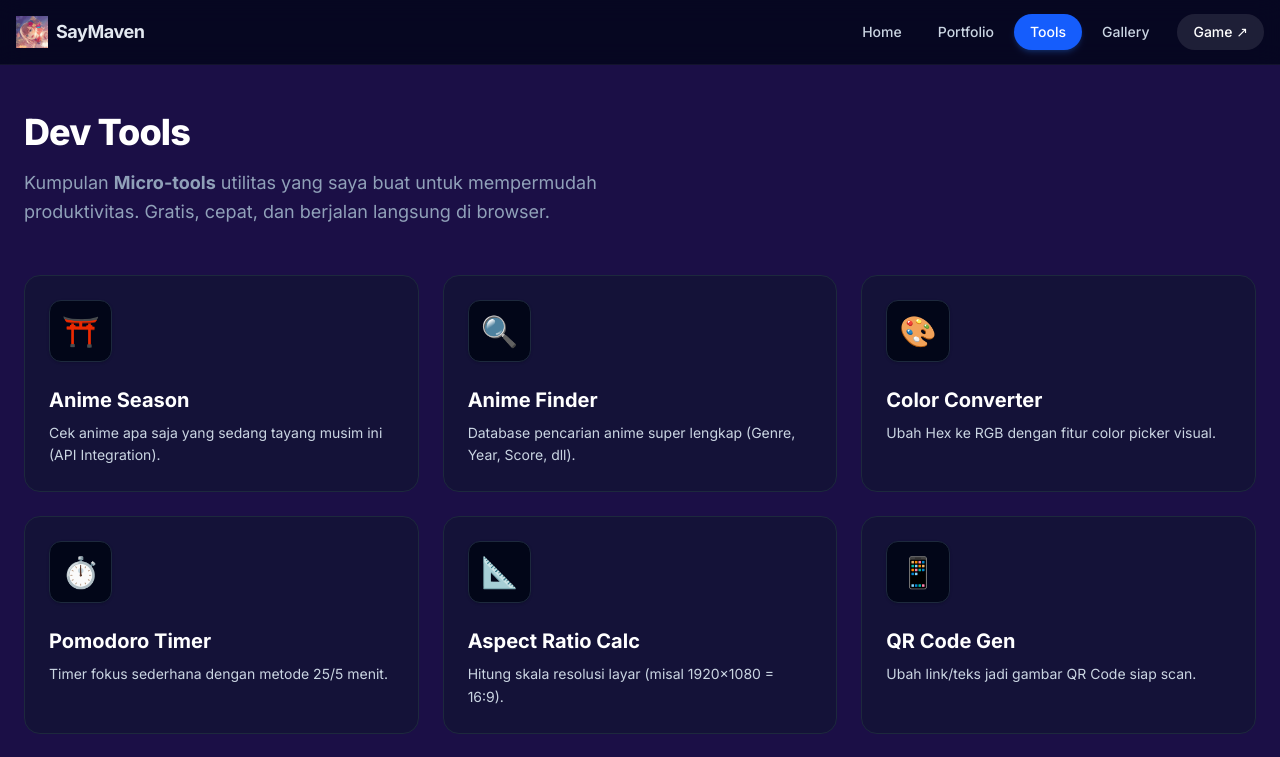
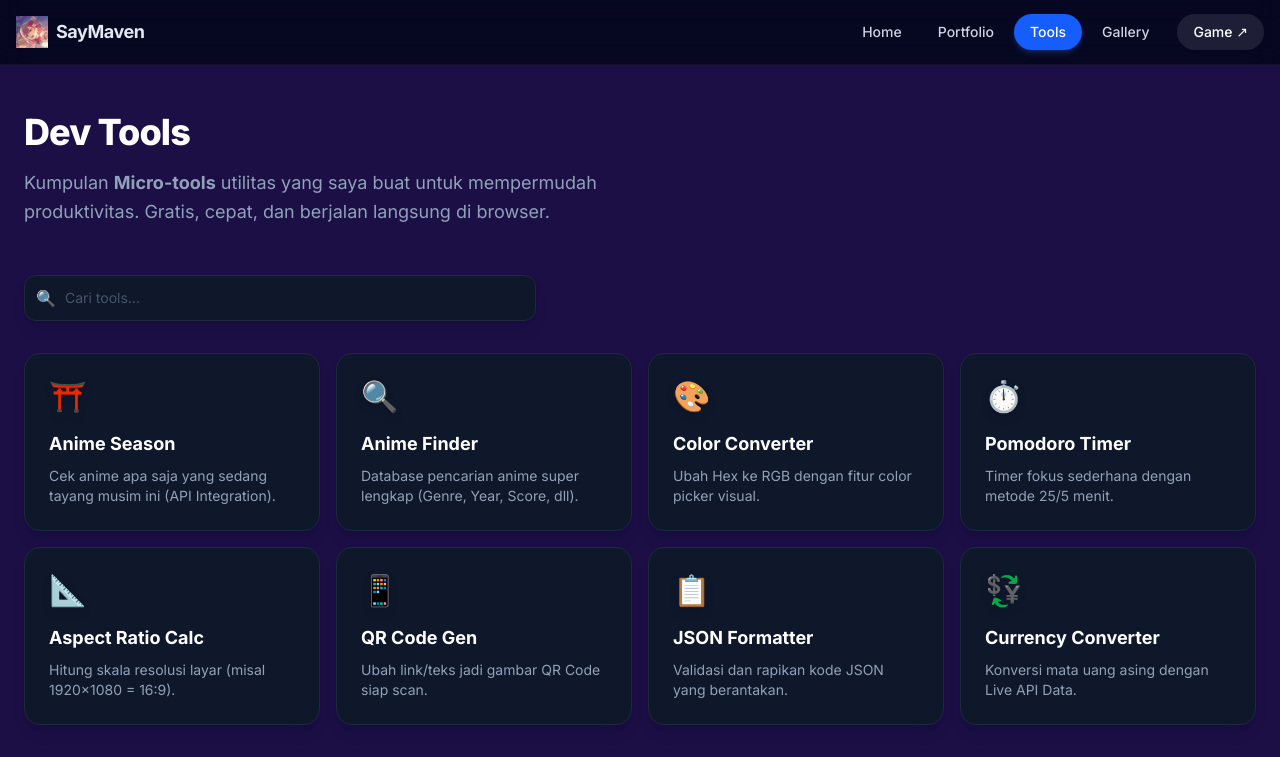
Before and after one commit to SayMaven/prt-web, a Next.js app: page /tools in a window 1280 px wide. Shown: the top 757 px of the page. Built offline with nearby package versions, Linux system fonts and the light colour scheme.

Commit message:
adding a search option on the tools page

```diff
--- a/components/ToolsGrid.tsx
+++ b/components/ToolsGrid.tsx
@@ -1,70 +1,105 @@
 "use client";
 
+import { tools } from "@/lib/data"; // Pastikan import data tools kamu benar
 import Link from "next/link";
-import { tools } from "@/lib/data";
+import { useState } from "react";
 
 export default function ToolsGrid() {
-  return (
-    <div className="grid grid-cols-1 md:grid-cols-3 gap-6">
-      {tools.map((tool) => {
-        const isReady = tool.status === "Ready";
+  const [query, setQuery] = useState("");
+  const [visibleCount, setVisibleCount] = useState(8); // Tampilkan 8 dulu di awal
+
+  // 1. Filter tools berdasarkan pencarian
+  const filteredTools = tools.filter((tool) =>
+    tool.title.toLowerCase().includes(query.toLowerCase()) ||
+    tool.description.toLowerCase().includes(query.toLowerCase())
+  );
+
+  // 2. Potong array sesuai jumlah yang ingin ditampilkan (Pagination)
+  const visibleTools = filteredTools.slice(0, visibleCount);
+
+  // Fungsi Load More
+  const showMore = () => {
+    setVisibleCount((prev) => prev + 8); // Tambah 8 lagi
+  };
 
   return (
-          <Link
-            key={tool.id}
-            href={isReady ? tool.link : "#"}
-            className={`
-              group relative p-6 rounded-2xl border transition-all duration-300 flex flex-col h-full
-              ${isReady
-                ? "bg-slate-900/50 border-slate-800 hover:border-blue-500/50 hover:shadow-lg hover:shadow-blue-500/10 hover:-translate-y-1 cursor-pointer"
-                : "bg-slate-900/30 border-slate-800/50 opacity-60 cursor-not-allowed grayscale-[0.5]"
-              }
-            `}
-            // Mencegah klik jika status Coming Soon
-            aria-disabled={!isReady}
-            onClick={(e) => !isReady && e.preventDefault()}
-          >
+    <div className="space-y-8">
 
-            {/* Header Card: Icon & Status */}
-            <div className="flex items-start justify-between mb-6">
-              <div className={`
-                  p-3 rounded-xl text-3xl transition-transform duration-300 group-hover:scale-110
-                  ${isReady ? "bg-slate-950 border border-slate-800 shadow-sm" : "bg-slate-900"}
-              `}>
-                  {tool.icon}
+      {/* --- SEARCH BAR --- */}
+      <div className="relative max-w-lg">
+        <div className="absolute inset-y-0 left-0 flex items-center pl-3 pointer-events-none">
+          <span className="text-slate-500">🔍</span>
+        </div>
+        <input
+          type="text"
+          placeholder="Cari tools..."
+          value={query}
+          onChange={(e) => setQuery(e.target.value)}
+          className="w-full bg-slate-900 border border-slate-800 text-white text-sm rounded-xl focus:ring-blue-500 focus:border-blue-500 block pl-10 p-3 shadow-lg placeholder:text-slate-600 transition-all"
+        />
       </div>
 
-              {/* Status Badge */}
-              {!isReady && (
-                <span className="text-[10px] font-bold uppercase tracking-wider bg-slate-800 text-slate-400 px-2 py-1 rounded border border-slate-700">
-                  Soon
+      {/* --- GRID TOOLS --- */}
+      {visibleTools.length > 0 ? (
+        <div className="grid grid-cols-1 sm:grid-cols-2 lg:grid-cols-3 xl:grid-cols-4 gap-4">
+          {visibleTools.map((tool) => (
+            <Link
+              href={tool.link}
+              key={tool.id}
+              className="group block p-6 bg-slate-900 border border-slate-800 rounded-2xl hover:border-blue-500/50 hover:bg-slate-800/50 transition-all duration-300 hover:-translate-y-1 shadow-lg hover:shadow-blue-500/10"
+            >
+              <div className="flex items-center justify-between mb-4">
+                <span className="text-3xl filter drop-shadow-lg group-hover:scale-110 transition-transform duration-300">
+                  {tool.icon}
+                </span>
+
+                {/* Badge Status */}
+                {tool.status === "New" && (
+                  <span className="px-2 py-1 text-[10px] font-bold bg-green-500/20 text-green-400 rounded-full border border-green-500/30">
+                    NEW
                   </span>
                 )}
-              {isReady && (
-                 <span className="opacity-0 group-hover:opacity-100 transition-opacity text-blue-500 text-xl font-bold">
-                   ↗
+                {tool.status === "Hot" && (
+                  <span className="px-2 py-1 text-[10px] font-bold bg-orange-500/20 text-orange-400 rounded-full border border-orange-500/30">
+                    HOT
+                  </span>
+                )}
+                {tool.status === "Ultimate" && (
+                  <span className="px-2 py-1 text-[10px] font-bold bg-purple-500/20 text-purple-400 rounded-full border border-purple-500/30">
+                    PRO
                   </span>
                 )}
               </div>
 
-            {/* Content Card */}
-            <div>
-              <h3 className={`text-xl font-bold mb-2 transition-colors ${isReady ? "text-white group-hover:text-blue-400" : "text-slate-500"}`}>
+              <h2 className="text-lg font-bold text-white mb-2 group-hover:text-blue-400 transition-colors">
                 {tool.title}
-              </h3>
-              <p className="text-sm text-slate-300 leading-relaxed line-clamp-2">
+              </h2>
+              <p className="text-sm text-slate-400 line-clamp-2">
                 {tool.description}
               </p>
+            </Link>
+          ))}
         </div>
-
-            {/* Hiasan Glow Biru */}
-            {isReady && (
-               <div className="absolute inset-0 bg-gradient-to-br from-blue-500/5 via-transparent to-transparent opacity-0 group-hover:opacity-100 transition-opacity rounded-2xl pointer-events-none"></div>
+      ) : (
+        // State jika tidak ada hasil pencarian
+        <div className="text-center py-10 border border-dashed border-slate-800 rounded-2xl bg-slate-900/50">
+          <p className="text-slate-500">Tool yang kamu cari tidak ditemukan 😔</p>
+        </div>
       )}
 
-          </Link>
-        );
-      })}
+      {/* --- TOMBOL LOAD MORE --- */}
+      {/* Hanya muncul jika masih ada sisa tools yang belum tampil */}
+      {visibleCount < filteredTools.length && (
+        <div className="flex justify-center pt-4">
+          <button
+            onClick={showMore}
+            className="px-6 py-3 bg-slate-800 hover:bg-slate-700 text-white font-bold rounded-xl transition-all shadow-lg active:scale-95 text-sm"
+          >
+            Tampilkan Lebih Banyak ({filteredTools.length - visibleCount} lagi) ↓
+          </button>
+        </div>
+      )}
+
     </div>
   );
 }
```
Lines whose indentation alone changed are shown as unchanged.
